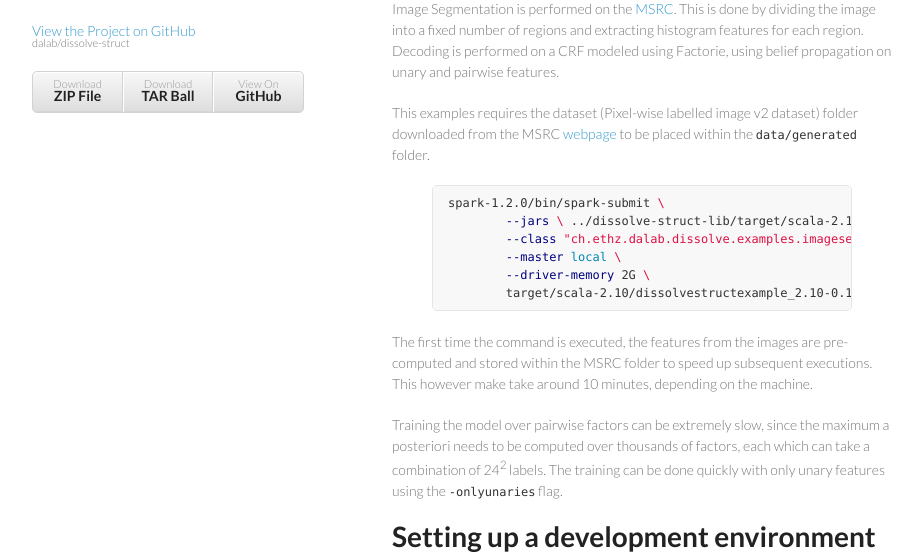
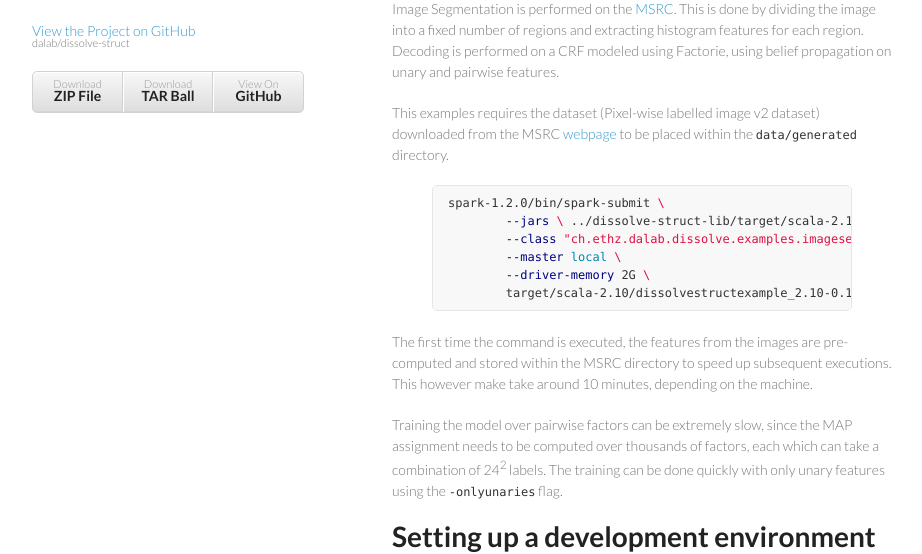
Before and after one commit to dalab/dissolve-struct, a Jekyll site: the page built from index.md, in a window 1280 px wide and 900 px high, scrolled down 3644 px. Shown: the part 156-710 px from the top of the window, without its empty margins (178-1100 px from the left). Built offline with Jekyll 4.4.1, drawn with Linux system fonts in a browser that asks for light colours.

Commit message:
Update index.md

```diff
--- a/index.md
+++ b/index.md
@@ -138,7 +138,7 @@ Image Segmentation is performed on the [MSRC](http://research.microsoft.com/en-u
 This is done by dividing the image into a fixed number of regions and extracting histogram features for each region.
 Decoding is performed on a CRF modeled using Factorie, using belief propagation on unary and pairwise features.
 
-This examples requires the dataset (Pixel-wise labelled image v2 dataset) folder downloaded from the MSRC [webpage](http://research.microsoft.com/en-us/projects/objectclassrecognition/) to be placed within the `data/generated` folder.
+This examples requires the dataset (Pixel-wise labelled image v2 dataset) downloaded from the MSRC [webpage](http://research.microsoft.com/en-us/projects/objectclassrecognition/) to be placed within the `data/generated` directory.
 
 {% highlight bash %}
 spark-1.2.0/bin/spark-submit \
@@ -149,10 +149,10 @@ spark-1.2.0/bin/spark-submit \
 	target/scala-2.10/dissolvestructexample_2.10-0.1-SNAPSHOT.jar \
 {% endhighlight %}
 
-The first time the command is executed, the features from the images are pre-computed and stored within the MSRC folder to speed up subsequent executions.
+The first time the command is executed, the features from the images are pre-computed and stored within the MSRC directory to speed up subsequent executions.
 This however make take around 10 minutes, depending on the machine.
 
-Training the model over pairwise factors can be extremely slow, since the maximum a posteriori needs to be computed over thousands of factors, each which can take a combination of 24<sup>2</sup> labels.
+Training the model over pairwise factors can be extremely slow, since the MAP assignment needs to be computed over thousands of factors, each which can take a combination of 24<sup>2</sup> labels.
 The training can be done quickly with only unary features using the `-onlyunaries` flag.
 
 
```
